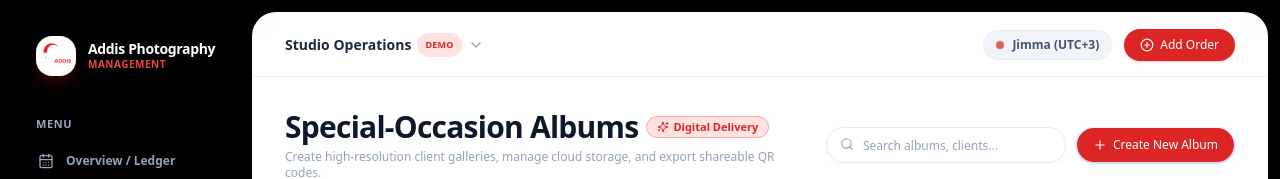
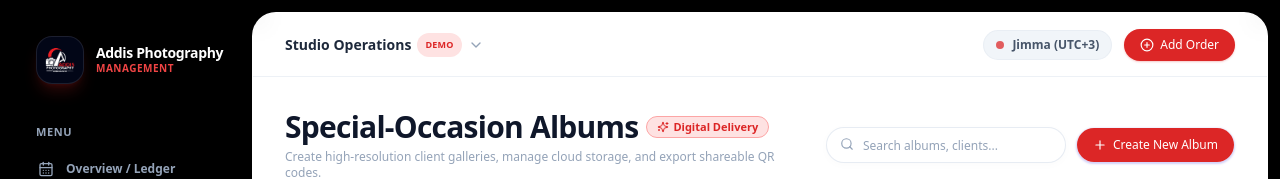
Before and after one commit to hab-labs/addis-photography, a Next.js app: page /albums in a window 1280 px wide. Shown: the top 179 px of the page. Built offline with nearby package versions, Linux system fonts and the light colour scheme.

Commit message:
Improve sidebar logo visibility

```diff
--- a/src/app/(staff)/layout.tsx
+++ b/src/app/(staff)/layout.tsx
@@ -58,8 +58,12 @@ export default function StaffLayout({ children }: { children: React.ReactNode })
         <div>
           {/* Logo */}
           <div className="flex items-center gap-3 px-3 py-2">
-          <div className="flex h-10 w-10 items-center justify-center overflow-hidden rounded-2xl bg-white shadow-lg shadow-red-600/20">
-            <img src="/addis-photography-logo.png" alt="" className="h-10 w-10 object-contain" />
+          <div className="flex h-12 w-12 shrink-0 items-center justify-center overflow-hidden rounded-2xl border border-white/10 bg-slate-950 p-1 shadow-lg shadow-red-600/20">
+            <img
+              src="/addis-photography-logo.png"
+              alt="Addis Photography logo"
+              className="h-full w-full object-contain"
+            />
             </div>
             <div>
             <h2 className="text-sm font-bold leading-tight tracking-tight text-white">Addis Photography</h2>
```
